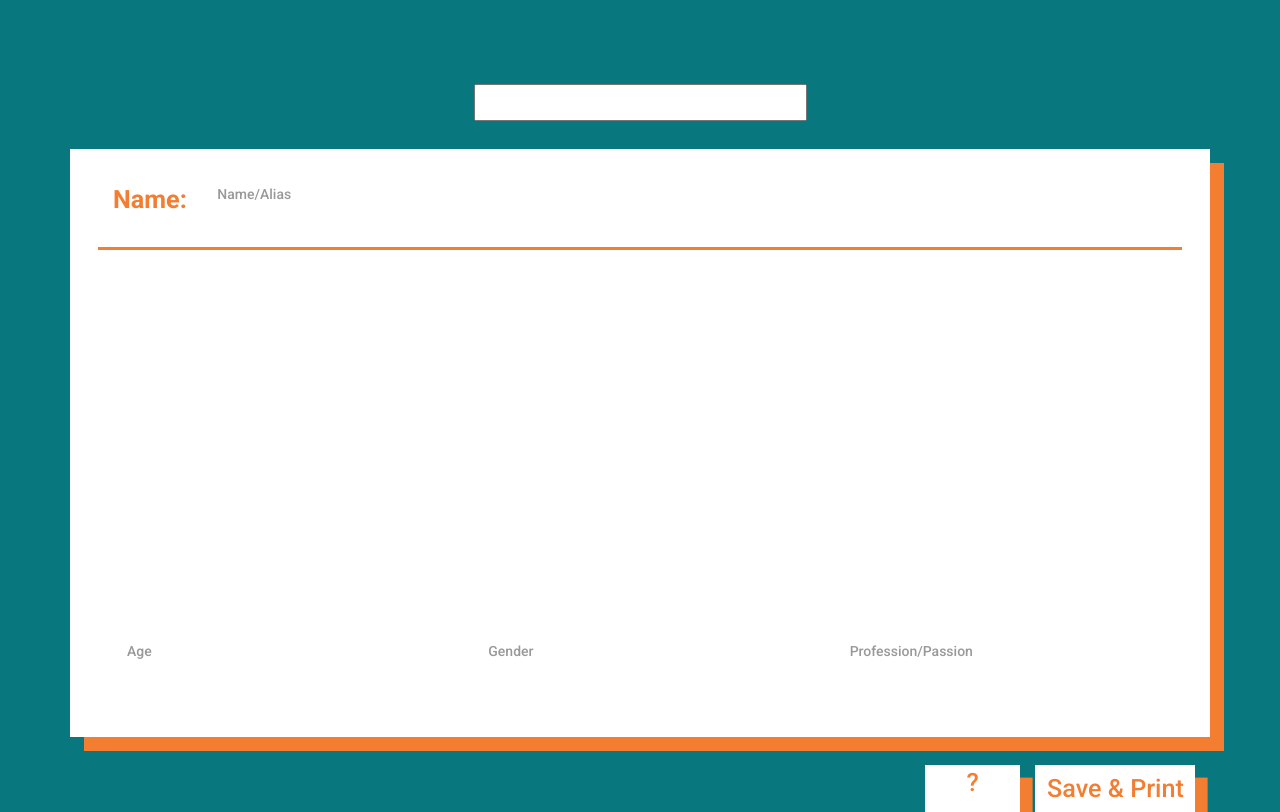
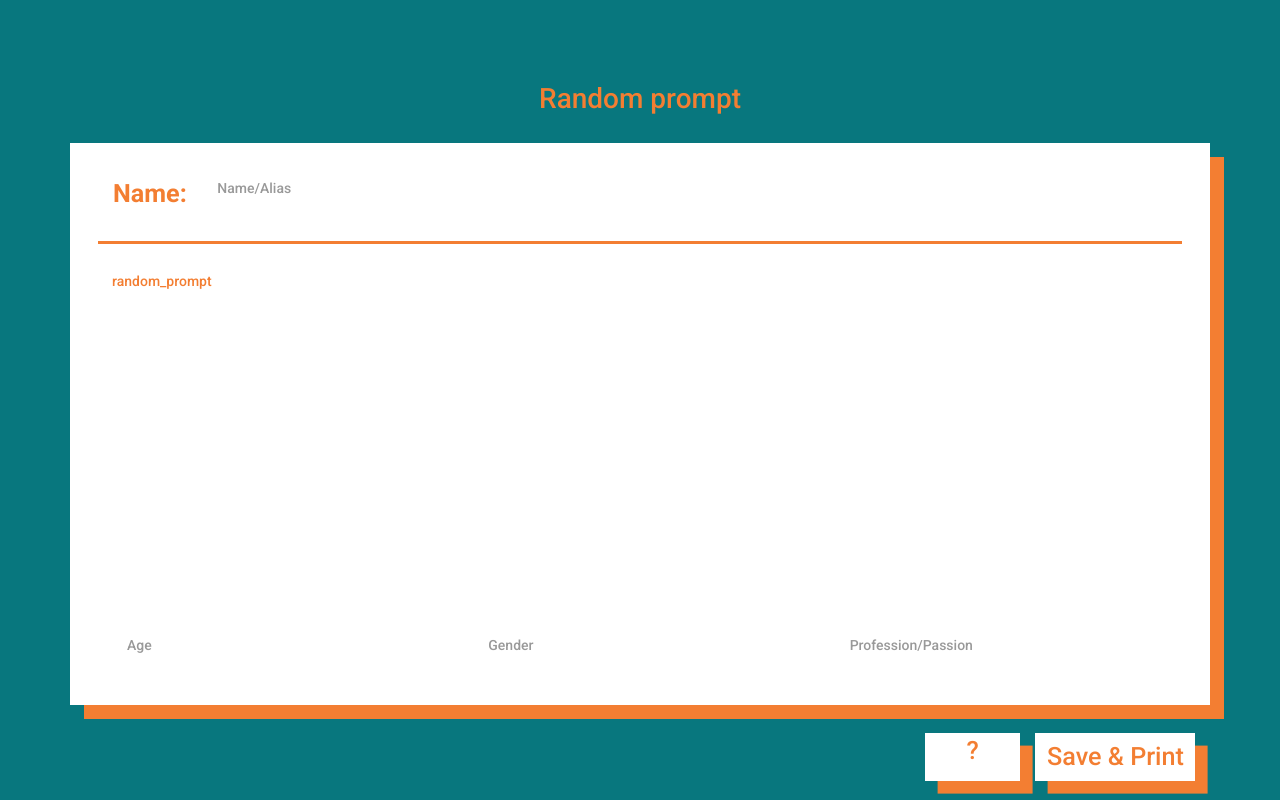
Before and after one commit to sargentfrancesca/newlynpolls, a Python web app: template app/templates/poll/poll.html in a window 1280 px wide. Shown: the top 812 px of the page. Run offline with Jinja, Linux system fonts and the light colour scheme; the template is opened without the code that fills it: most values are stand-ins (such as "Sample title", 1, 10 or a date in 2020); form fields are guessed from the names that the template uses; some libraries are stand-ins or nearby versions.

Commit message:
Fixed prompt staggering

```diff
--- a/app/templates/poll/poll.html
+++ b/app/templates/poll/poll.html
@@ -12,7 +12,7 @@
 
 <div class="row-fluid">
 	<form method="post" class="form" role="form" action="/poll/vote">
-	<h4 class="prompt text-center col-lg-12 col-md-12 col-sm-12">  {{form.prompttext}}  </h4>
+	<h4 class="prompt text-center col-lg-12 col-md-12 col-sm-12">  {{form.random_prompt.text}}  </h4>
 	<div class="row-fluid">
 		<div class="webform col-lg-12 col-md-12 col-sm-12 col-xs-12">
 		<div class="row-fluid">
@@ -29,7 +29,7 @@
 	    <div class="row-fluid">
 			{{ form.hidden_tag() }}
 				<div class="form-group">
-					{{ form.prompt(class="form-control") }}
+					{{ form.prompt(class="form-control", value=form.random_prompt.id) }}
 				</div>
 				<div class="form-group col-lg-12 col-md-12 col-xs-12">
 					{{ form.body(class="form-control") }}
@@ -52,8 +52,6 @@
 				<div class="form-group col-lg-4 col-md-4 col-sm-4">
 					{{ form.passion(class="form-control", placeholder="Profession/Passion") }}
 				</div>
-
-					{{ form.prompt() }}
 			</div>
 		</div>
 
@@ -78,6 +76,8 @@
 <script>
 	var idleTime = 0;
 	$(document).ready(function() {
+
+		$('#prompt').hide()
 
         var textarea = document.getElementById("body");
 		var heightLimit = 1000; /* Maximum height: 200px */
```
Also changed, not shown: app/poll/forms.py (+5 -7 lines).
